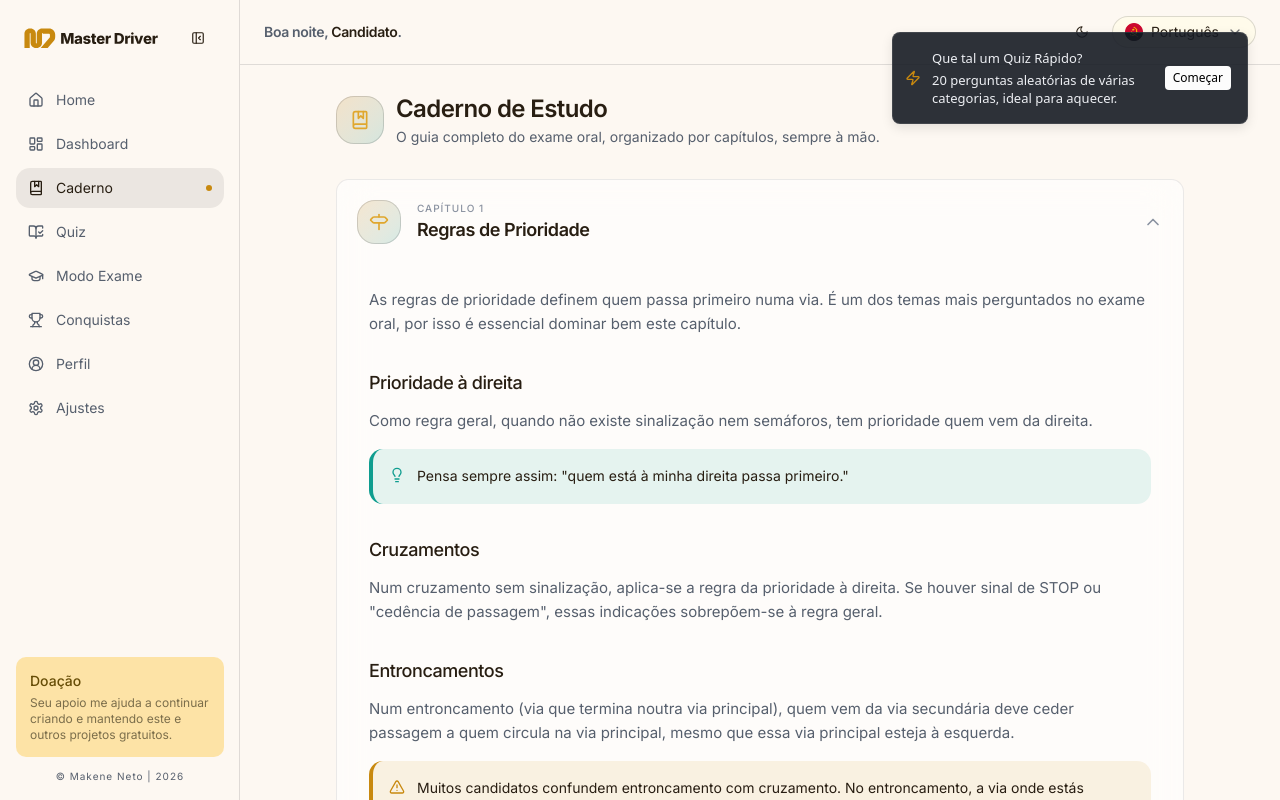
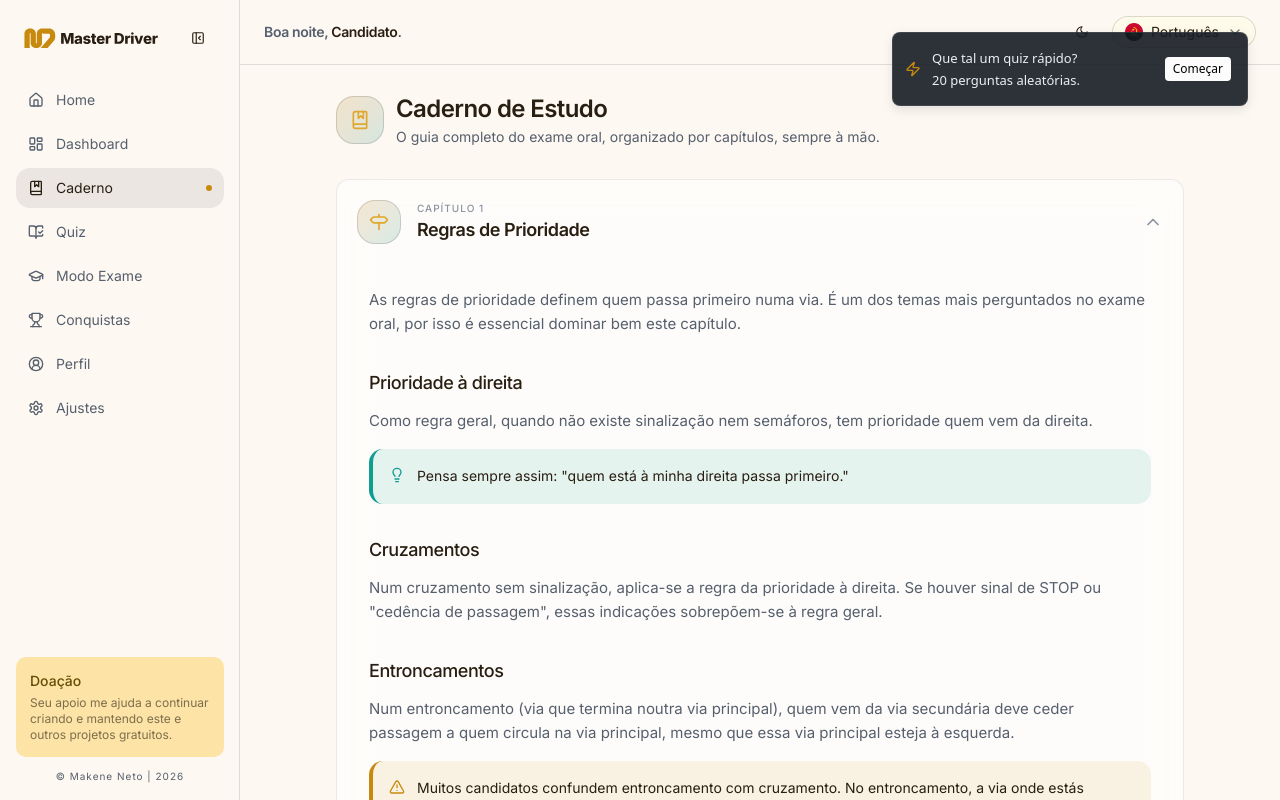
Before and after one commit to makeneto/master-driver, a Next.js app: page /notebook in a window 1280 px wide. Shown: the top 800 px of the page. Built offline with nearby package versions, Linux system fonts and the light colour scheme.

Commit message:
refactor: adjust quickQuizToast texts for consistency

```diff
--- a/src/i18n/translations.ts
+++ b/src/i18n/translations.ts
@@ -55,9 +55,9 @@ const pt = {
     quickQuizBadge: "Quiz Rápido",
   },
   quickQuizToast: {
-    title: "Que tal um Quiz Rápido?",
+    title: "Que tal um quiz rápido?",
     description:
-      "20 perguntas aleatórias de várias categorias, ideal para aquecer.",
+      "20 perguntas aleatórias.",
     action: "Começar",
   },
   dashboard: {
@@ -282,9 +282,9 @@ const en: Dict = {
     quickQuizBadge: "Quick Quiz",
   },
   quickQuizToast: {
-    title: "How about a Quick Quiz?",
+    title: "How about a quick quiz?",
     description:
-      "20 random questions from several categories, great for warming up.",
+      "20 random questions.",
     action: "Start",
   },
   dashboard: {
@@ -509,9 +509,9 @@ const fr: Dict = {
     quickQuizBadge: "Quiz Rapide",
   },
   quickQuizToast: {
-    title: "Et si on faisait un Quiz Rapide ?",
+    title: "Et si on faisait un quiz rapide?",
     description:
-      "20 questions aléatoires de plusieurs catégories, parfait pour s'échauffer.",
+      "20 questions aléatoires.",
     action: "Commencer",
   },
   dashboard: {
```
